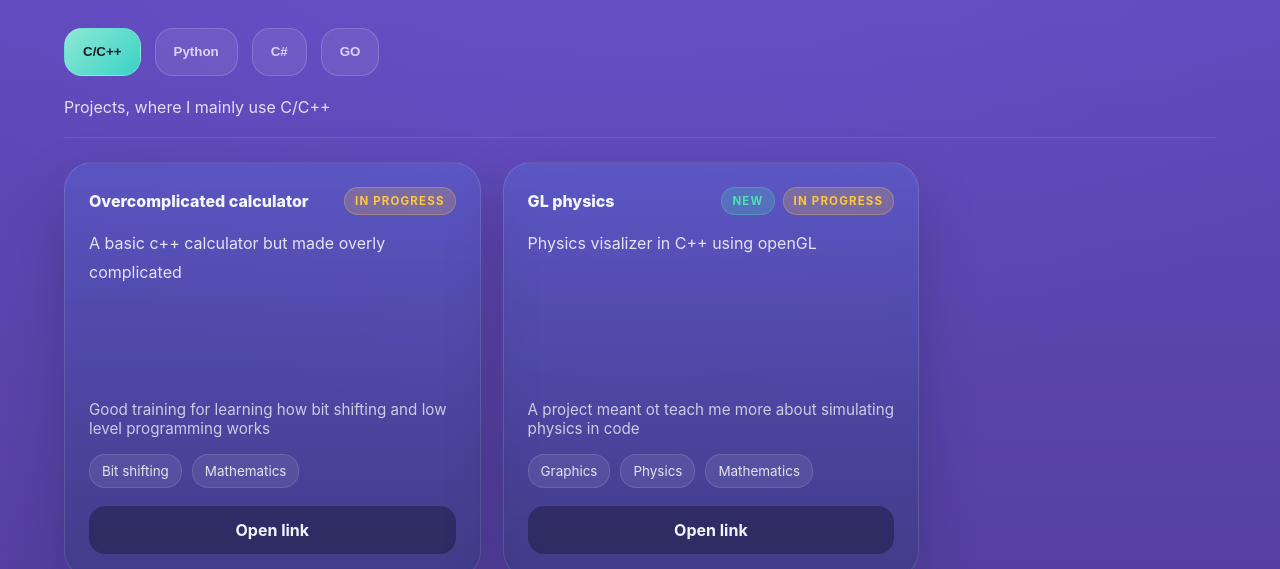
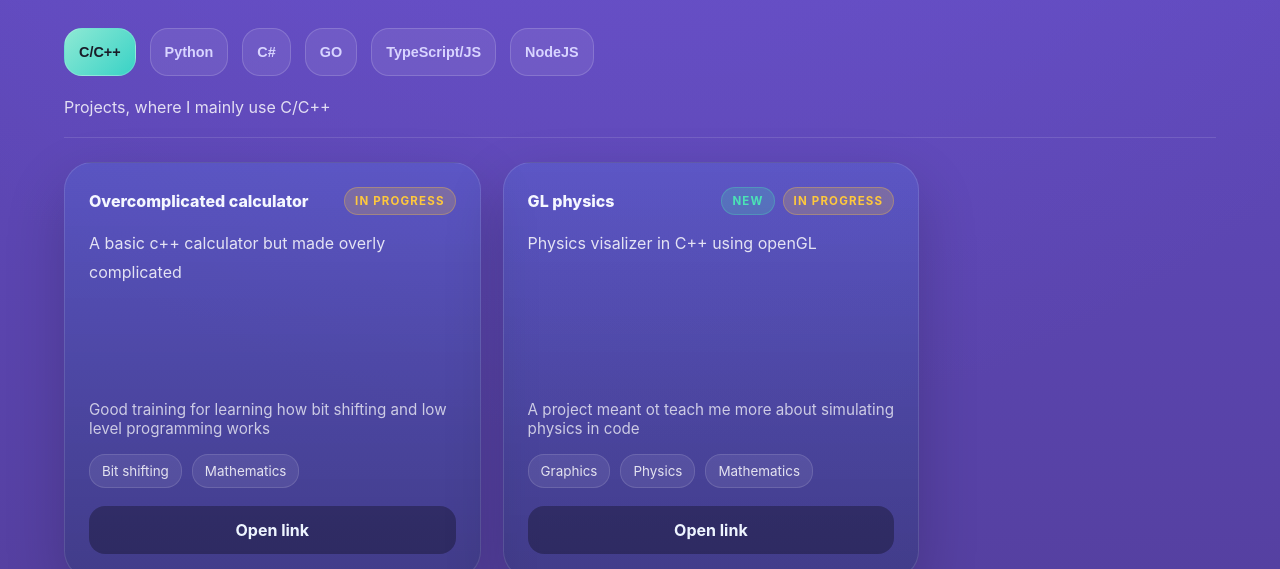
Before and after one commit to NotVenuly/Portfolio, a website: page index.html in a window 1280 px wide. Shown: the part 531-1100 px from the top of the page. Drawn offline with nearby package versions, Linux system fonts and the light colour scheme.

Commit message:
added typescript- and node training t oprojects

```diff
--- a/index.html
+++ b/index.html
@@ -39,6 +39,8 @@
                     <button type="button" class="language-tab" data-language="python">Python</button>
                     <button type="button" class="language-tab" data-language="csharp">C#</button>
                     <button type="button" class="language-tab" data-language="go">GO</button>
+                        <button type="button" class="language-tab" data-language="typescript">TypeScript/JS</button>
+    <button type="button" class="language-tab" data-language="nodejs">NodeJS</button>
                 </div>
                 <p class="language-description" id="languageDescription">All of my public projects!</p>
             </div>
--- a/mainCSS.css
+++ b/mainCSS.css
@@ -282,12 +282,14 @@ body {
     border: 1px solid rgba(255,255,255,0.16);
     background: rgba(255,255,255,0.08);
     color: var(--muted);
-    padding: 12px 18px;
+    padding: 10px 14px;
     border-radius: 18px;
     cursor: pointer;
     transition: transform 0.2s ease, background 0.2s ease, color 0.2s ease;
     font-weight: 700;
     min-height: 48px;
+    font-size: 0.9rem;
+    white-space: nowrap;
 }
 
 .language-tab.active {
--- a/mainTS.bundle.js
+++ b/mainTS.bundle.js
@@ -212,6 +212,47 @@ var projectGroups = [
         tags: ["Logging", "API", "Service"],
         highlight: "Built for reliable log collection.",
         isNew: false,
+        isInProgress: false
+      }
+    ]
+  },
+  {
+    id: "typescript",
+    label: "TypeScript/JS",
+    description: "Projects, where I mainly use TypeScript or JavaScript",
+    projects: [
+      {
+        title: "Portfolio Website",
+        description: "This portfolio website built with TypeScript, HTML and CSS",
+        link: "https://github.com/NotVenuly/Portfolio",
+        tags: ["TypeScript", "Frontend", "Portfolio"],
+        highlight: "The site you're looking at right now",
+        isNew: true,
+        isInProgress: false
+      },
+      {
+        title: "Typescript training",
+        description: "Training to learn the required Typescript and JS skills to make my portfolio",
+        link: "https://github.com/NotVenuly/Typescript-training",
+        tags: ["TypeScript", "Training", "Portfolio"],
+        highlight: "Logic used in making my portfolio",
+        isNew: true,
+        isInProgress: false
+      }
+    ]
+  },
+  {
+    id: "nodejs",
+    label: "NodeJS",
+    description: "Projects, where I mainly use Node.js for backend or tooling",
+    projects: [
+      {
+        title: "NodeJS training",
+        description: "Training to learn how to host my own server that can run code from a request from a website",
+        link: "https://github.com/NotVenuly/Node-training",
+        tags: ["training", "API", "Request based code execution"],
+        highlight: "Will be used in the future to make running code possible in my Portfolio",
+        isNew: true,
         isInProgress: false
       }
     ]
```
Also changed, not shown: mainTS.ts (+46 -0 lines).
